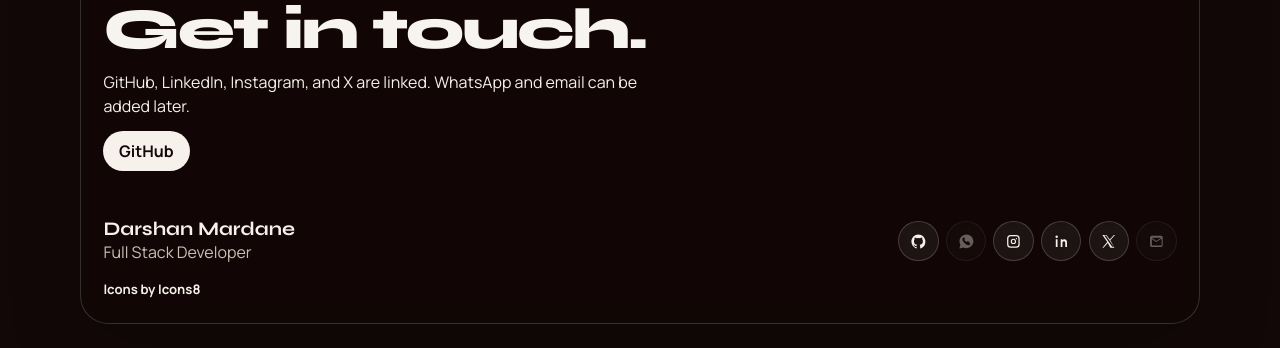
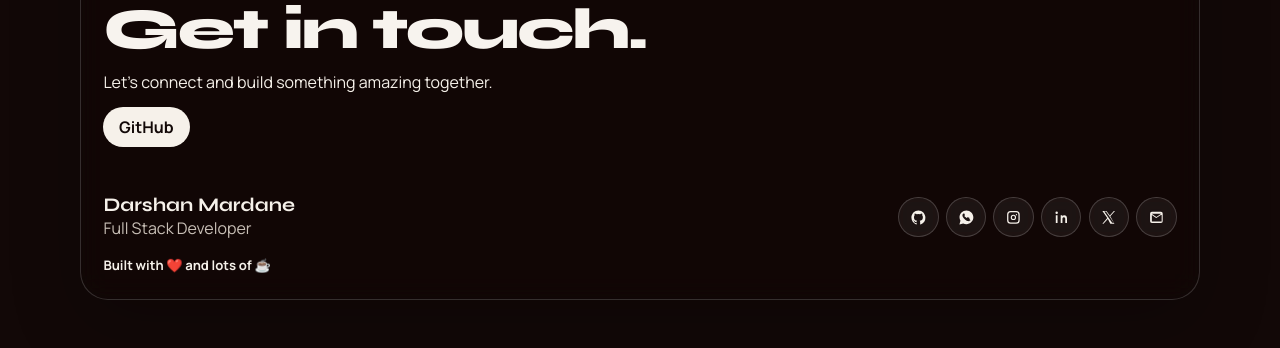
Before and after one commit to darshan242/portfolio, a React (Vite) app in the folder darshan-portfolio/: page / in a window 1280 px wide. Shown: the part 2844-3192 px from the top of the page. Built offline with nearby package versions, Linux system fonts and the light colour scheme.

Commit message:
Update social links in site.ts and modify footer text in Site.tsx for improved connectivity and branding.

```diff
--- a/darshan-portfolio/src/components/Site.tsx
+++ b/darshan-portfolio/src/components/Site.tsx
@@ -363,10 +363,7 @@ function Site() {
                 fontWeight={800}
                 color="#f7f3ee"
               />
-              <p>
-                GitHub, LinkedIn, Instagram, and X are linked. WhatsApp and
-                email can be added later.
-              </p>
+              <p>Let's connect and build something amazing together.</p>
               <Magnet padding={80} magnetStrength={2.6}>
                 <a
                   className="button"
@@ -392,7 +389,7 @@ function Site() {
             </div>
             <p className="footer__credit">
               <a href="https://icons8.com" target="_blank" rel="noreferrer">
-                Icons by Icons8
+                Built with ❤️ and lots of ☕
               </a>
             </p>
           </footer>
--- a/darshan-portfolio/src/content/site.ts
+++ b/darshan-portfolio/src/content/site.ts
@@ -110,12 +110,12 @@ export type Social = {
 /** Paste profile URLs here. Blank entries stay visible and do not navigate. */
 export const socials: Social[] = [
   { name: "GitHub", href: "https://github.com/darshan242" },
-  { name: "WhatsApp", href: "" },
+  { name: "WhatsApp", href: "https://wa.me/918767037115" },
   { name: "Instagram", href: "https://instagram.com/darshan_m_242" },
   {
     name: "LinkedIn",
     href: "https://www.linkedin.com/in/darshan-mardane-a6071b21a",
   },
   { name: "X", href: "https://x.com/DarshanMardane" },
-  { name: "Email", href: "" },
+  { name: "Email", href: "mailto:darshanmardane242@gmail.com" },
 ];
```
